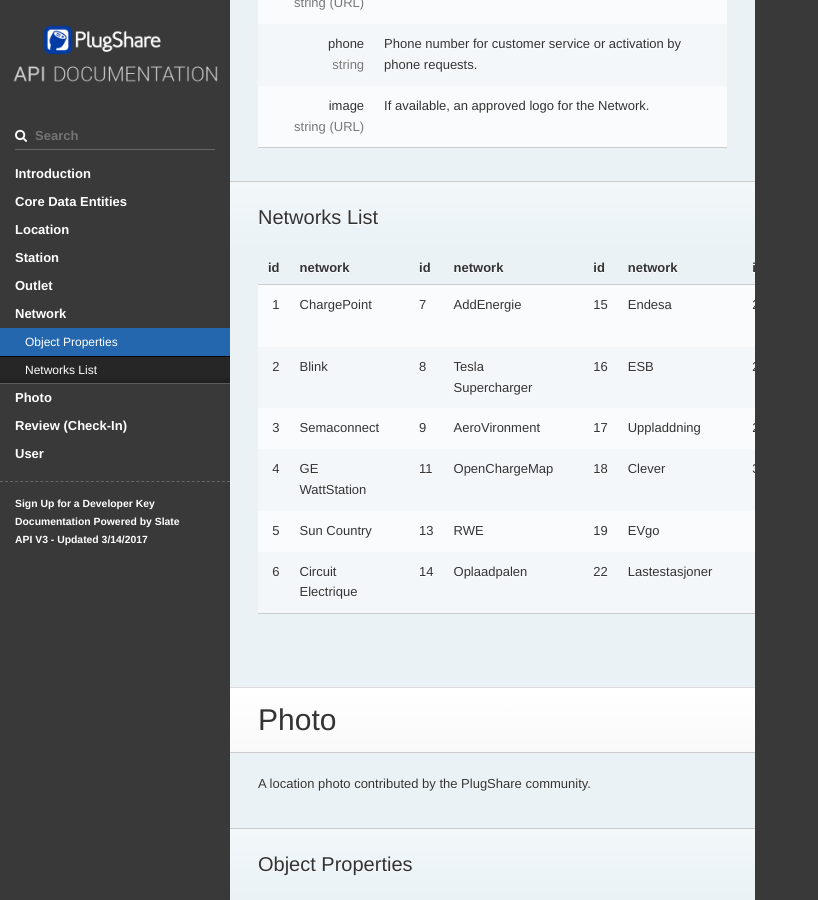
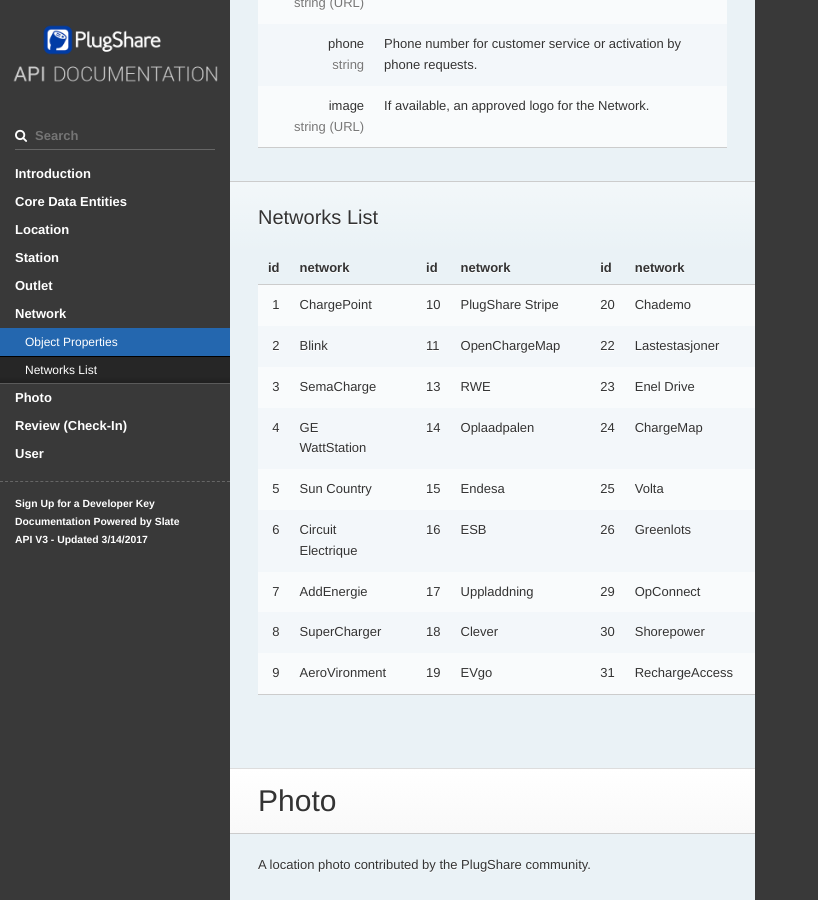
Before and after one commit to PlugShare/plugshare.github.io, a Jekyll site: the page docs/index.html, which Jekyll copies as it is, in a window 1280 px wide and 900 px high, scrolled down 17329 px. Shown: the whole window, without its empty margins (0-818 px from the left). Built offline with Jekyll 4.4.1, drawn with Linux system fonts in a browser that asks for light colours.

Commit message:
updated networks list

```diff
--- a/docs/index.html
+++ b/docs/index.html
@@ -1924,76 +1924,115 @@
 <td>1</td>
 <td>ChargePoint</td>
 <td></td>
-<td>7</td>
-<td>AddEnergie</td>
-<td></td>
-<td>15</td>
-<td>Endesa</td>
-<td></td>
-<td>23</td>
-<td>Enel Drive</td>
+<td>10</td>
+<td>PlugShare Stripe</td>
+<td></td>
+<td>20</td>
+<td>Chademo</td>
+<td></td>
+<td>32</td>
+<td>DOE AFDC</td>
 </tr>
 <tr>
 <td>2</td>
 <td>Blink</td>
 <td></td>
-<td>8</td>
-<td>Tesla Supercharger</td>
-<td></td>
-<td>16</td>
-<td>ESB</td>
-<td></td>
-<td>25</td>
-<td>Volta</td>
+<td>11</td>
+<td>OpenChargeMap</td>
+<td></td>
+<td>22</td>
+<td>Lastestasjoner</td>
+<td></td>
+<td>33</td>
+<td>CarCharging</td>
 </tr>
 <tr>
 <td>3</td>
-<td>Semaconnect</td>
-<td></td>
-<td>9</td>
-<td>AeroVironment</td>
-<td></td>
-<td>17</td>
-<td>Uppladdning</td>
-<td></td>
-<td>26</td>
-<td>Greenlots</td>
+<td>SemaCharge</td>
+<td></td>
+<td>13</td>
+<td>RWE</td>
+<td></td>
+<td>23</td>
+<td>Enel Drive</td>
+<td></td>
+<td>34</td>
+<td>JNSH</td>
 </tr>
 <tr>
 <td>4</td>
 <td>GE WattStation</td>
 <td></td>
-<td>11</td>
-<td>OpenChargeMap</td>
-<td></td>
-<td>18</td>
-<td>Clever</td>
-<td></td>
-<td>34</td>
-<td>JNSH</td>
+<td>14</td>
+<td>Oplaadpalen</td>
+<td></td>
+<td>24</td>
+<td>ChargeMap</td>
+<td></td>
+<td>35</td>
+<td>Destination</td>
 </tr>
 <tr>
 <td>5</td>
 <td>Sun Country</td>
 <td></td>
-<td>13</td>
-<td>RWE</td>
-<td></td>
-<td>19</td>
-<td>EVgo</td>
-<td></td>
-<td></td>
-<td></td>
+<td>15</td>
+<td>Endesa</td>
+<td></td>
+<td>25</td>
+<td>Volta</td>
+<td></td>
+<td>36</td>
+<td>ChargeNet</td>
 </tr>
 <tr>
 <td>6</td>
 <td>Circuit Electrique</td>
 <td></td>
-<td>14</td>
-<td>Oplaadpalen</td>
-<td></td>
-<td>22</td>
-<td>Lastestasjoner</td>
+<td>16</td>
+<td>ESB</td>
+<td></td>
+<td>26</td>
+<td>Greenlots</td>
+<td></td>
+<td>39</td>
+<td>GreenFrontiers</td>
+</tr>
+<tr>
+<td>7</td>
+<td>AddEnergie</td>
+<td></td>
+<td>17</td>
+<td>Uppladdning</td>
+<td></td>
+<td>29</td>
+<td>OpConnect</td>
+<td></td>
+<td>40</td>
+<td>EVPoint</td>
+</tr>
+<tr>
+<td>8</td>
+<td>SuperCharger</td>
+<td></td>
+<td>18</td>
+<td>Clever</td>
+<td></td>
+<td>30</td>
+<td>Shorepower</td>
+<td></td>
+<td></td>
+<td></td>
+</tr>
+<tr>
+<td>9</td>
+<td>AeroVironment</td>
+<td></td>
+<td>19</td>
+<td>EVgo</td>
+<td></td>
+<td>31</td>
+<td>RechargeAccess</td>
 <td></td>
 <td></td>
 <td></td>
```
